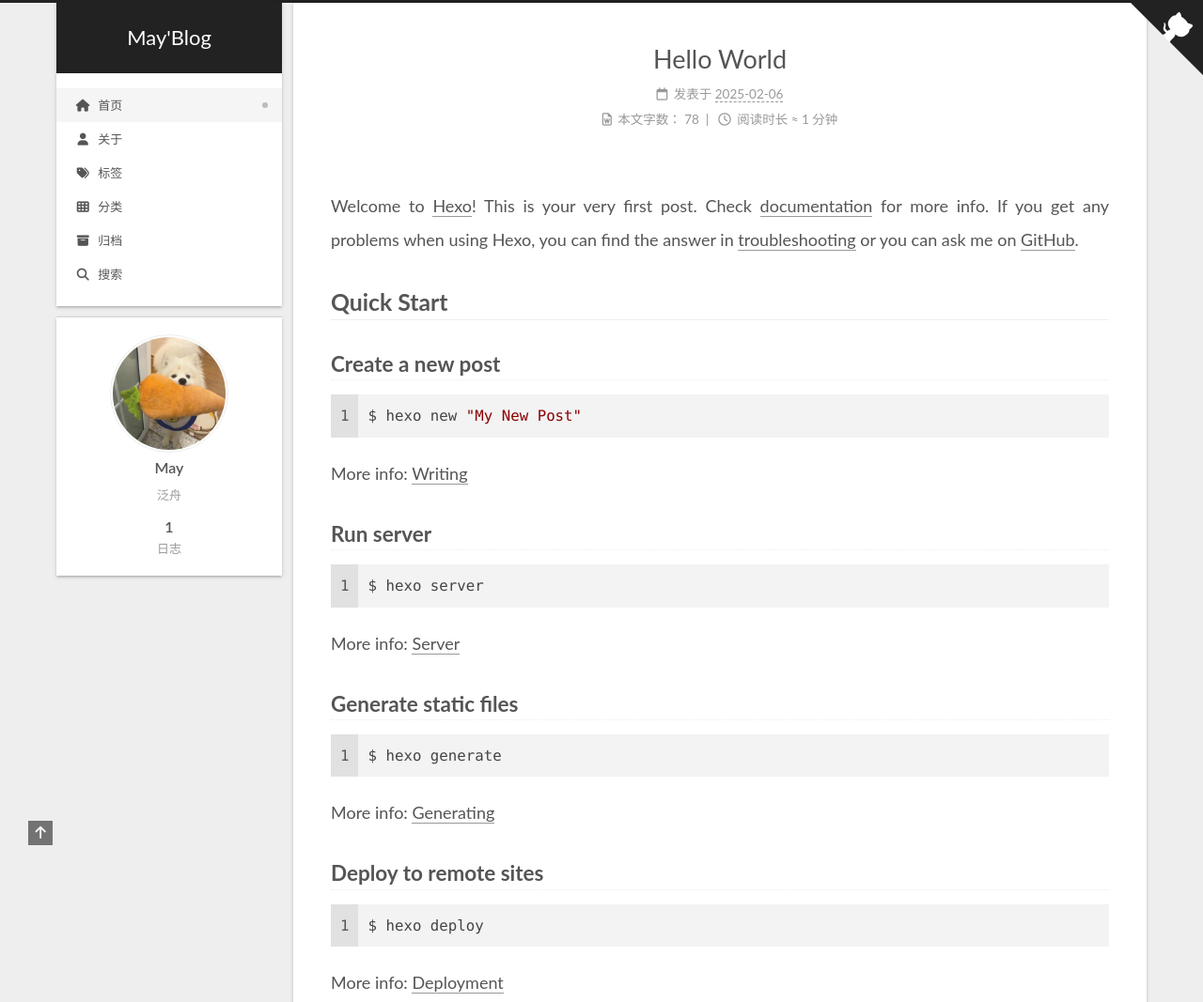
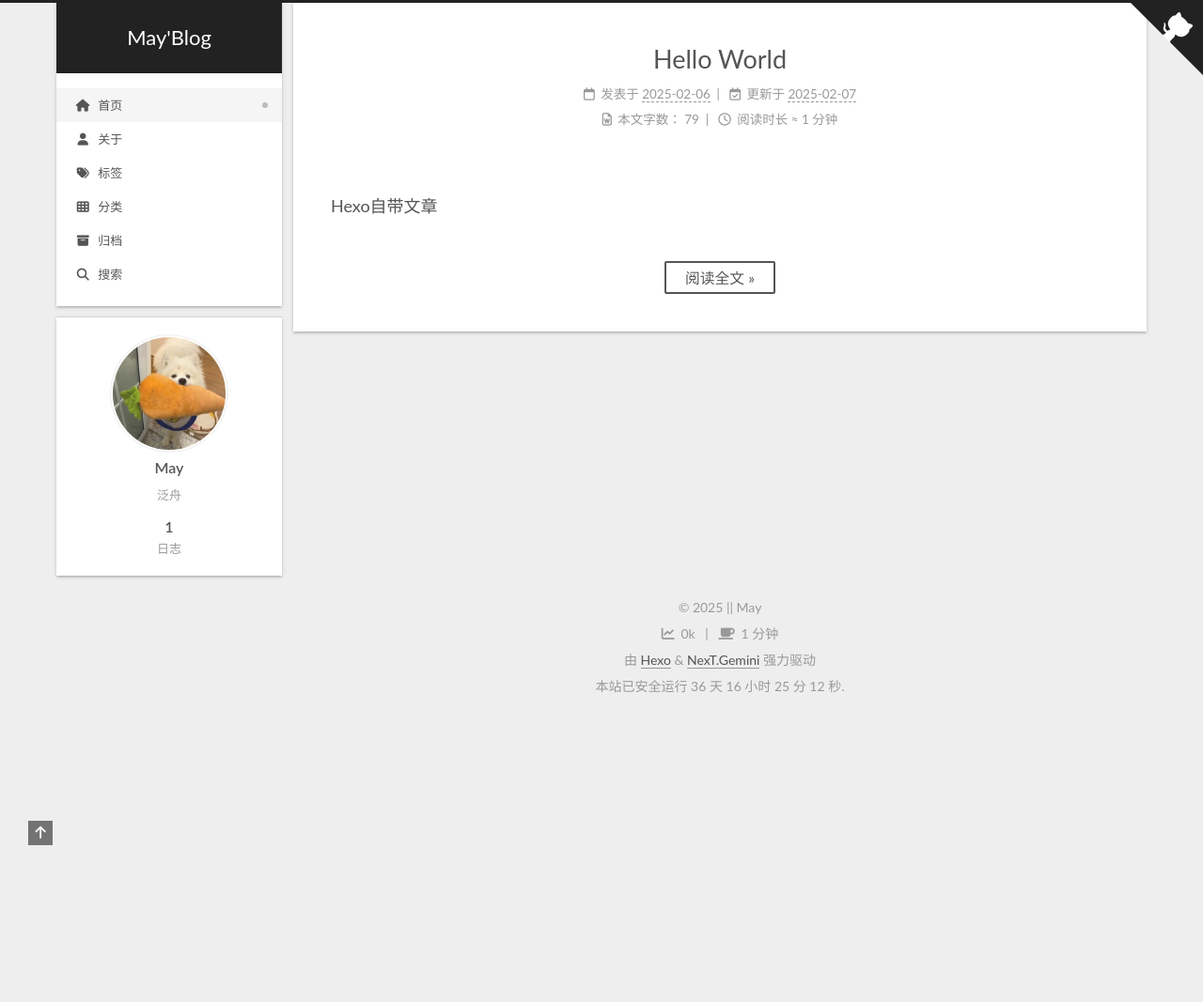
Before and after one commit to maycode0/maycode0.github.io, a plain HTML site: page index.html in a window 1280 px wide. Shown: the top 1067 px of the page at 94% size. After the commit the page ends 800 px from the top, so only its background shows below. Drawn offline with nearby package versions, Linux system fonts and the light colour scheme; a script that the page names is missing.

Commit message:
Site updated: 2025-02-07 00:25:07

```diff
--- a/index.html
+++ b/index.html
@@ -209,6 +209,13 @@
 
       <time title="创建时间：2025-02-06 22:17:26" itemprop="dateCreated datePublished" datetime="2025-02-06T22:17:26+08:00">2025-02-06</time>
     </span>
+    <span class="post-meta-item">
+      <span class="post-meta-item-icon">
+        <i class="far fa-calendar-check"></i>
+      </span>
+      <span class="post-meta-item-text">更新于</span>
+      <time title="修改时间：2025-02-07 00:19:44" itemprop="dateModified" datetime="2025-02-07T00:19:44+08:00">2025-02-07</time>
+    </span>
 
 
     <span class="post-meta-break"></span>
@@ -217,7 +224,7 @@
         <i class="far fa-file-word"></i>
       </span>
       <span class="post-meta-item-text">本文字数：</span>
-      <span>78</span>
+      <span>79</span>
     </span>
     <span class="post-meta-item" title="阅读时长">
       <span class="post-meta-item-icon">
@@ -235,19 +242,14 @@
 
 
     <div class="post-body" itemprop="articleBody">
-          <p>Welcome to <a target="_blank" rel="noopener" href="https://hexo.io/">Hexo</a>! This is your very first post. Check <a target="_blank" rel="noopener" href="https://hexo.io/docs/">documentation</a> for more info. If you get any problems when using Hexo, you can find the answer in <a target="_blank" rel="noopener" href="https://hexo.io/docs/troubleshooting.html">troubleshooting</a> or you can ask me on <a target="_blank" rel="noopener" href="https://github.com/hexojs/hexo/issues">GitHub</a>.</p>
-<h2 id="Quick-Start"><a href="#Quick-Start" class="headerlink" title="Quick Start"></a>Quick Start</h2><h3 id="Create-a-new-post"><a href="#Create-a-new-post" class="headerlink" title="Create a new post"></a>Create a new post</h3><figure class="highlight bash"><table><tr><td class="gutter"><pre><span class="line">1</span><br></pre></td><td class="code"><pre><span class="line">$ hexo new <span class="string">&quot;My New Post&quot;</span></span><br></pre></td></tr></table></figure>
-
-<p>More info: <a target="_blank" rel="noopener" href="https://hexo.io/docs/writing.html">Writing</a></p>
-<h3 id="Run-server"><a href="#Run-server" class="headerlink" title="Run server"></a>Run server</h3><figure class="highlight bash"><table><tr><td class="gutter"><pre><span class="line">1</span><br></pre></td><td class="code"><pre><span class="line">$ hexo server</span><br></pre></td></tr></table></figure>
-
-<p>More info: <a target="_blank" rel="noopener" href="https://hexo.io/docs/server.html">Server</a></p>
-<h3 id="Generate-static-files"><a href="#Generate-static-files" class="headerlink" title="Generate static files"></a>Generate static files</h3><figure class="highlight bash"><table><tr><td class="gutter"><pre><span class="line">1</span><br></pre></td><td class="code"><pre><span class="line">$ hexo generate</span><br></pre></td></tr></table></figure>
-
-<p>More info: <a target="_blank" rel="noopener" href="https://hexo.io/docs/generating.html">Generating</a></p>
-<h3 id="Deploy-to-remote-sites"><a href="#Deploy-to-remote-sites" class="headerlink" title="Deploy to remote sites"></a>Deploy to remote sites</h3><figure class="highlight bash"><table><tr><td class="gutter"><pre><span class="line">1</span><br></pre></td><td class="code"><pre><span class="line">$ hexo deploy</span><br></pre></td></tr></table></figure>
-
-<p>More info: <a target="_blank" rel="noopener" href="https://hexo.io/docs/one-command-deployment.html">Deployment</a></p>
+          <p>Hexo自带文章</p>
+          <!--noindex-->
+            <div class="post-button">
+              <a class="btn" href="/2025/02/06/hello-world/">
+                阅读全文 &raquo;
+              </a>
+            </div>
+          <!--/noindex-->
 
 
     </div>
--- a/search.xml
+++ b/search.xml
@@ -4,7 +4,8 @@
     <title>Hello World</title>
     <url>/2025/02/06/hello-world/</url>
     <content><![CDATA[<p>Welcome to <a href="https://hexo.io/">Hexo</a>! This is your very first post. Check <a href="https://hexo.io/docs/">documentation</a> for more info. If you get any problems when using Hexo, you can find the answer in <a href="https://hexo.io/docs/troubleshooting.html">troubleshooting</a> or you can ask me on <a href="https://github.com/hexojs/hexo/issues">GitHub</a>.</p>
-<h2 id="Quick-Start"><a href="#Quick-Start" class="headerlink" title="Quick Start"></a>Quick Start</h2><h3 id="Create-a-new-post"><a href="#Create-a-new-post" class="headerlink" title="Create a new post"></a>Create a new post</h3><figure class="highlight bash"><table><tr><td class="code"><pre><span class="line">$ hexo new <span class="string">&quot;My New Post&quot;</span></span><br></pre></td></tr></table></figure>
+<h2 id="Quick-Start"><a href="#Quick-Start" class="headerlink" title="Quick Start"></a>Quick Start</h2><span id="more"></span>
+<h3 id="Create-a-new-post"><a href="#Create-a-new-post" class="headerlink" title="Create a new post"></a>Create a new post</h3><figure class="highlight bash"><table><tr><td class="code"><pre><span class="line">$ hexo new <span class="string">&quot;My New Post&quot;</span></span><br></pre></td></tr></table></figure>
 
 <p>More info: <a href="https://hexo.io/docs/writing.html">Writing</a></p>
 <h3 id="Run-server"><a href="#Run-server" class="headerlink" title="Run server"></a>Run server</h3><figure class="highlight bash"><table><tr><td class="code"><pre><span class="line">$ hexo server</span><br></pre></td></tr></table></figure>
```
Also changed, not shown: 2025/02/06/hello-world/index.html (+15 -6 lines).
